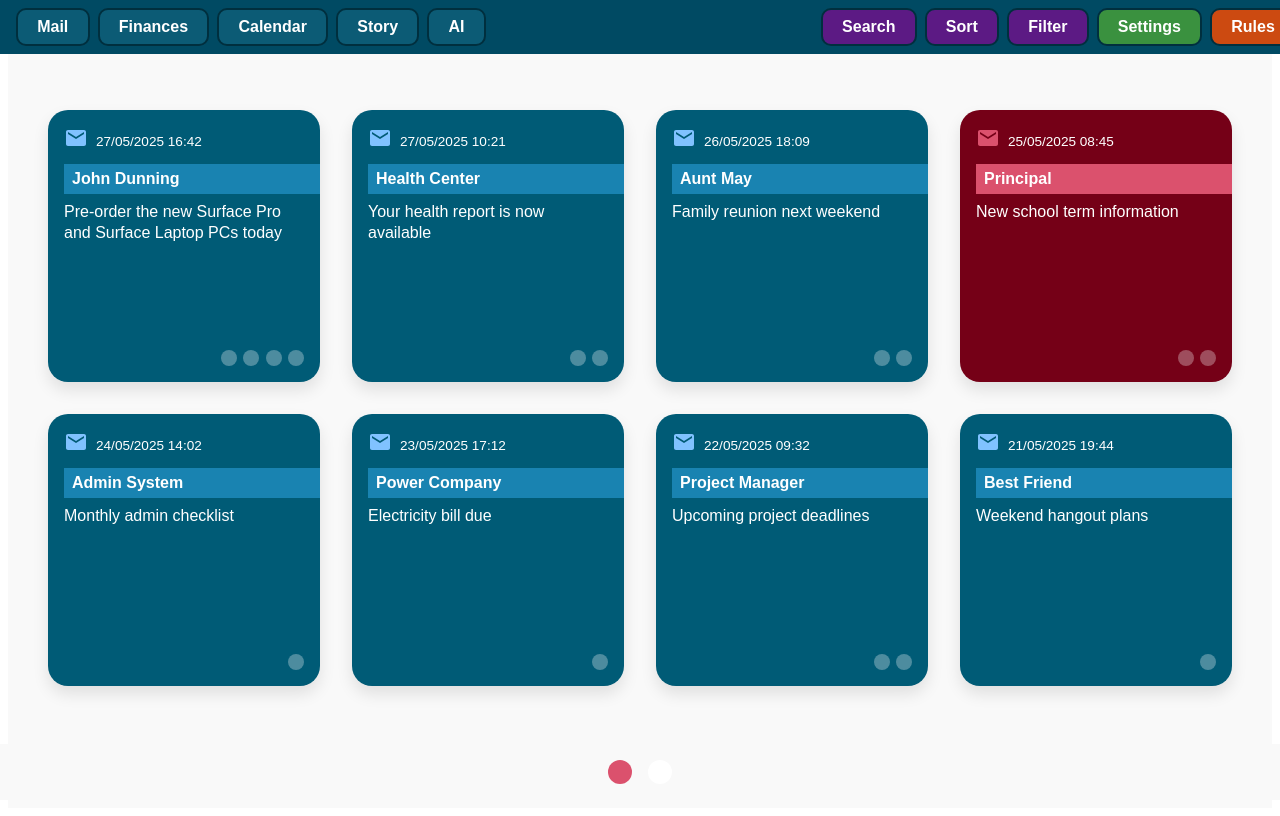
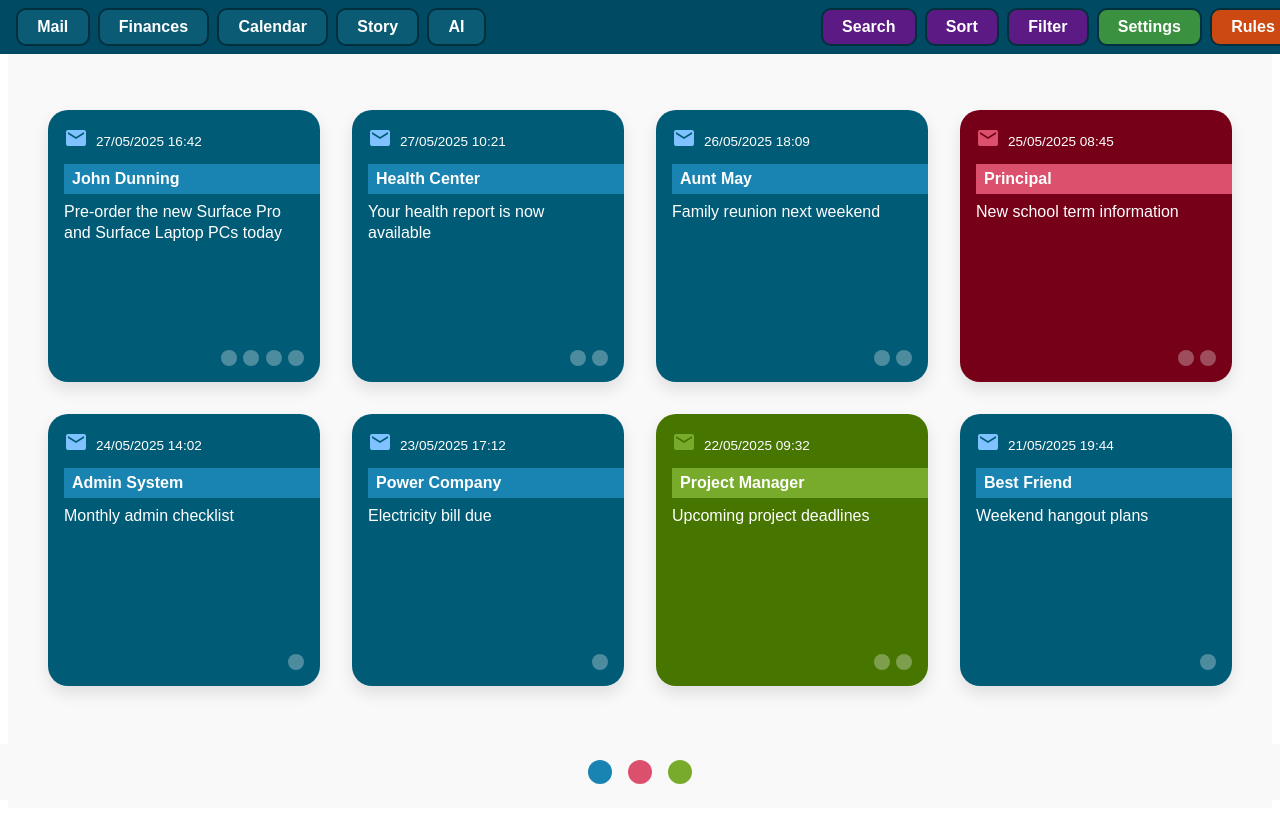
Before and after one commit to johndunning/pronapse-ui, a React (Vite) app: page / in a window 1280 px wide. Built offline with nearby package versions, Linux system fonts and the light colour scheme.

Commit message:
added work style

```diff
--- a/src/App.jsx
+++ b/src/App.jsx
@@ -7,30 +7,37 @@ import Addtag from './components/Addtag';
 import './App.css';
 import { MdSchedule } from 'react-icons/md';
 
-const tileStyles = {
-    default: {
+const mockTileStyles = {
+    mail: {
         tileColor: '#005b76',
         senderBgColor: '#1983b1',
         senderTextColor: '#ffffff',
         messageTextColor: '#ffffff',
-        dotColor: '#ffffff',
+        dotColor: '#1983b1',
         iconColor: '#80c2ff',
     },
     school: {
         dotColor: '#db516d',
         iconColor: '#db516d',
         messageTextColor: '#ffffff',
-        name: 'School',
         senderBgColor: '#db516d',
         senderTextColor: '#ffffff',
         tileColor: '#750017',
     },
+    work: {
+        tileColor: '#467500',
+        senderBgColor: '#78ab2b',
+        senderTextColor: '#ffffff',
+        messageTextColor: '#ffffff',
+        dotColor: '#78ab2b',
+        iconColor: '#78ab2b',
+    },
 };
 
-const tagsList = [
-    { name: 'school', color: '#db516d' },
-    { name: 'default', color: '#ffffff' },
-];
+const tagsList = Object.entries(mockTileStyles).map(([key, value]) => ({
+    name: key,
+    color: value.dotColor || '#ffffff',
+}));
 
 const mockData = [
     {
@@ -39,7 +46,7 @@ const mockData = [
         sender: 'John Dunning',
         timestamp: '27/05/2025 16:42',
         classification: 'Mail',
-        style: 'default',
+        style: 'mail',
         tags: ['School', 'Work', 'Projects', 'Mail'],
     },
     {
@@ -48,7 +55,7 @@ const mockData = [
         sender: 'Health Center',
         timestamp: '27/05/2025 10:21',
         classification: 'Mail',
-        style: 'default',
+        style: 'mail',
         tags: ['Health', 'Mail'],
     },
     {
@@ -57,7 +64,7 @@ const mockData = [
         sender: 'Aunt May',
         timestamp: '26/05/2025 18:09',
         classification: 'Mail',
-        style: 'default',
+        style: 'mail',
         tags: ['Family', 'Social'],
     },
     {
@@ -75,7 +82,7 @@ const mockData = [
         sender: 'Admin System',
         timestamp: '24/05/2025 14:02',
         classification: 'Mail',
-        style: 'default',
+        style: 'mail',
         tags: ['Admin'],
     },
     {
@@ -84,7 +91,7 @@ const mockData = [
         sender: 'Power Company',
         timestamp: '23/05/2025 17:12',
         classification: 'Mail',
-        style: 'default',
+        style: 'mail',
         tags: ['Bills'],
     },
     {
@@ -93,7 +100,7 @@ const mockData = [
         sender: 'Project Manager',
         timestamp: '22/05/2025 09:32',
         classification: 'Mail',
-        style: 'default',
+        style: 'work',
         tags: ['Projects', 'Work'],
     },
     {
@@ -102,7 +109,7 @@ const mockData = [
         sender: 'Best Friend',
         timestamp: '21/05/2025 19:44',
         classification: 'Mail',
-        style: 'default',
+        style: 'mail',
         tags: ['Social'],
     },
 ];
@@ -112,7 +119,10 @@ function App() {
     const [selectedTag, setSelectedTag] = useState('');
 
     const [showAddForm, setShowAddForm] = useState(false);
-    const [tags, settags] = useState(tagsList);
+    const [tags, setTags] = useState(tagsList);
+    const [tileStyles, setTileStyles] = useState(mockTileStyles);
+
+    console.log(JSON.stringify(mockTileStyles, null, 2));
 
     const handleSelectedClassification = (name) => {
         setSelectedClass(name);
@@ -125,11 +135,29 @@ function App() {
     };
 
     const handleSaveTag = (newClass) => {
-        console.log('New class saved:', newClass);
-        settags((prev) => [
+        console.log('New class saved:', JSON.stringify(newClass, null, 2));
+        setTags((prev) => [
             ...prev,
             { name: newClass.name, color: newClass.dotColor },
         ]);
+        setTileStyles;
+        (prev) => ({
+            ...prev,
+            [newClass.name]: {
+                tileColor: newClass.tileColor,
+                senderBgColor: newClass.senderBgColor,
+                senderTextColor: newClass.senderTextColor,
+                messageTextColor: newClass.messageTextColor,
+                dotColor: newClass.dotColor,
+                iconColor: newClass.iconColor,
+            },
+        });
+
+        console.log(
+            'Tile styles updated:',
+            JSON.stringify(tileStyles, null, 2)
+        );
+
         tagsList.push(newClass); // Add to the global list so it appears as a button
         setSelectedClass(newClass.name);
         setShowAddForm(false);
```
